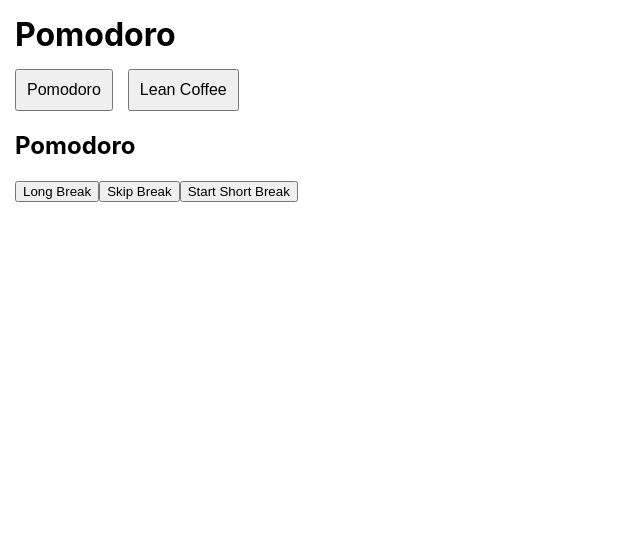
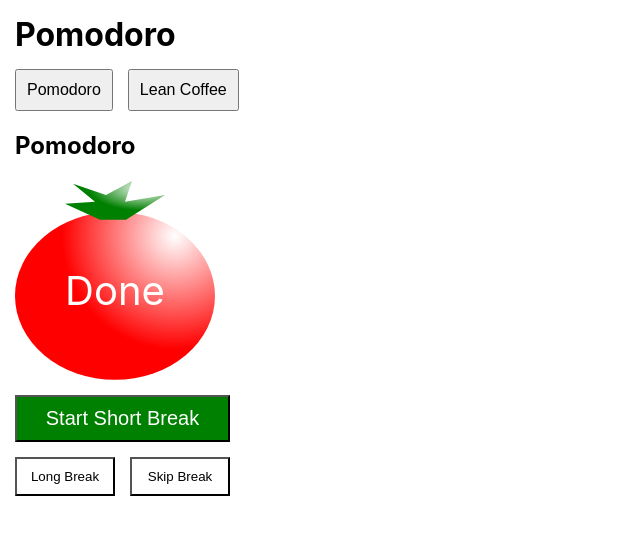
Before and after one commit to n3rdgir1/timers, a React (Create React App) app: page / in a window 1280 px wide. Both pictures are taken after a click on the button "Pomodoro". Shown: the top 534 px of the page, without its empty margins (0-640 px from the left). Built offline with nearby package versions, Linux system fonts and the light colour scheme.

Commit message:
master - adds visual elements to pomodoro timer

```diff
--- a/src/components/Pomodoro/Pomodoro.jsx
+++ b/src/components/Pomodoro/Pomodoro.jsx
@@ -1,7 +1,8 @@
 import React from 'react';
 import { useMachine } from '@xstate/react';
 import { pomodoroMachine, NEXT } from '../../machines/pomodoro';
-
+import Tomato from './Tomato/Tomato';
+import './Pomodoro.scss';
 
 export default () => {
   const [state, send] = useMachine(pomodoroMachine);
@@ -9,27 +10,33 @@ export default () => {
   const { buttons } = context;
 
   return (
-    <div data-testid={value}>
+    <div data-testid={value} className={`pomodoro ${value.toLowerCase()}`}>
       <h2>{value}</h2>
-      {buttons.secondary && buttons.secondary.map((button) => (
-        <button
-          type="button"
-          data-testid="secondary"
-          key={button}
-          onClick={() => send(button)}
-        >
-          {button}
-        </button>
-      ))}
+      <Tomato value={value} />
       <button
         type="button"
         data-testid="primary"
+        className="primary"
         onClick={() => send(NEXT)}
       >
         Start
         {' '}
         {buttons.primary}
       </button>
+      {buttons.secondary && (
+        <div className="secondary">
+          {buttons.secondary.map((button) => (
+            <button
+              type="button"
+              data-testid="secondary"
+              key={button}
+              onClick={() => send(button)}
+            >
+              {button}
+            </button>
+          ))}
+        </div>
+      )}
     </div>
   );
 };
--- /dev/null
+++ b/src/components/Pomodoro/Pomodoro.scss
@@ -0,0 +1,36 @@
+.pomodoro {
+  button {
+    padding: 10px;
+    background-color: white;
+    -webkit-appearance: none;
+    width: 100px;
+    text-align: center;
+
+    &:not(:last-child) {
+      margin-right: 15px;
+    }
+
+    &.primary {
+      font-size: 20px;
+      width: 215px;
+    }
+  }
+
+  .secondary {
+    margin-top: 15px;
+  }
+
+  &.pomodoro {
+    button.primary {
+      background-color: green;
+      color: white;
+    }
+  }
+
+  &.break {
+    button.primary {
+      background-color: red;
+      color: white;
+    }
+  }
+}
--- /dev/null
+++ b/src/components/Pomodoro/Tomato/Tomato.jsx
@@ -0,0 +1,10 @@
+import React from 'react';
+import './Tomato.scss';
+
+export default ({ value, time }) => (
+  <figure className={`tomato ${value.toLowerCase()}`}>
+    <div className="body" />
+    <div className="stem" />
+    <figcaption>{time || 'Done'}</figcaption>
+  </figure>
+);
--- /dev/null
+++ b/src/components/Pomodoro/Tomato/Tomato.scss
@@ -0,0 +1,47 @@
+.tomato {
+  height: 200px;
+  width: 200px;
+  position: relative;
+  margin-bottom: 15px;
+
+  .body {
+    height: 100%;
+    width: 100%;
+    clip-path: ellipse(50% 42% at 50% 50%);
+    background: radial-gradient(ellipse at 80% 20%, white, red 50%);
+    transform: translateY(8%);
+  }
+
+  .stem {
+    height: 20%;
+    width: 50%;
+    position: absolute;
+    top: 0;
+    left: 50%;
+    transform: translateX(-50%);
+    background: radial-gradient(ellipse at 80% 20%, white, green 50%);
+    clip-path: polygon(35% 100%, 0% 60%, 30% 55%, 8% 10%, 41% 38%, 67% 3%, 60% 55%, 100% 38%, 61% 100%);
+  }
+
+  figcaption {
+    font-size: 40px;
+    position: absolute;
+    top: 55%;
+    left: 50%;
+    transform: translate(-50%, -50%);
+    color: white;
+  }
+
+  &.break {
+    .body {
+      background: radial-gradient(ellipse at 80% 20%, white, green 50%);
+    }
+  }
+}
+
+figure {
+  margin-block-start: 0;
+  margin-block-end: 0;
+  margin-inline-start: 0;
+  margin-inline-end: 0;
+}
```
